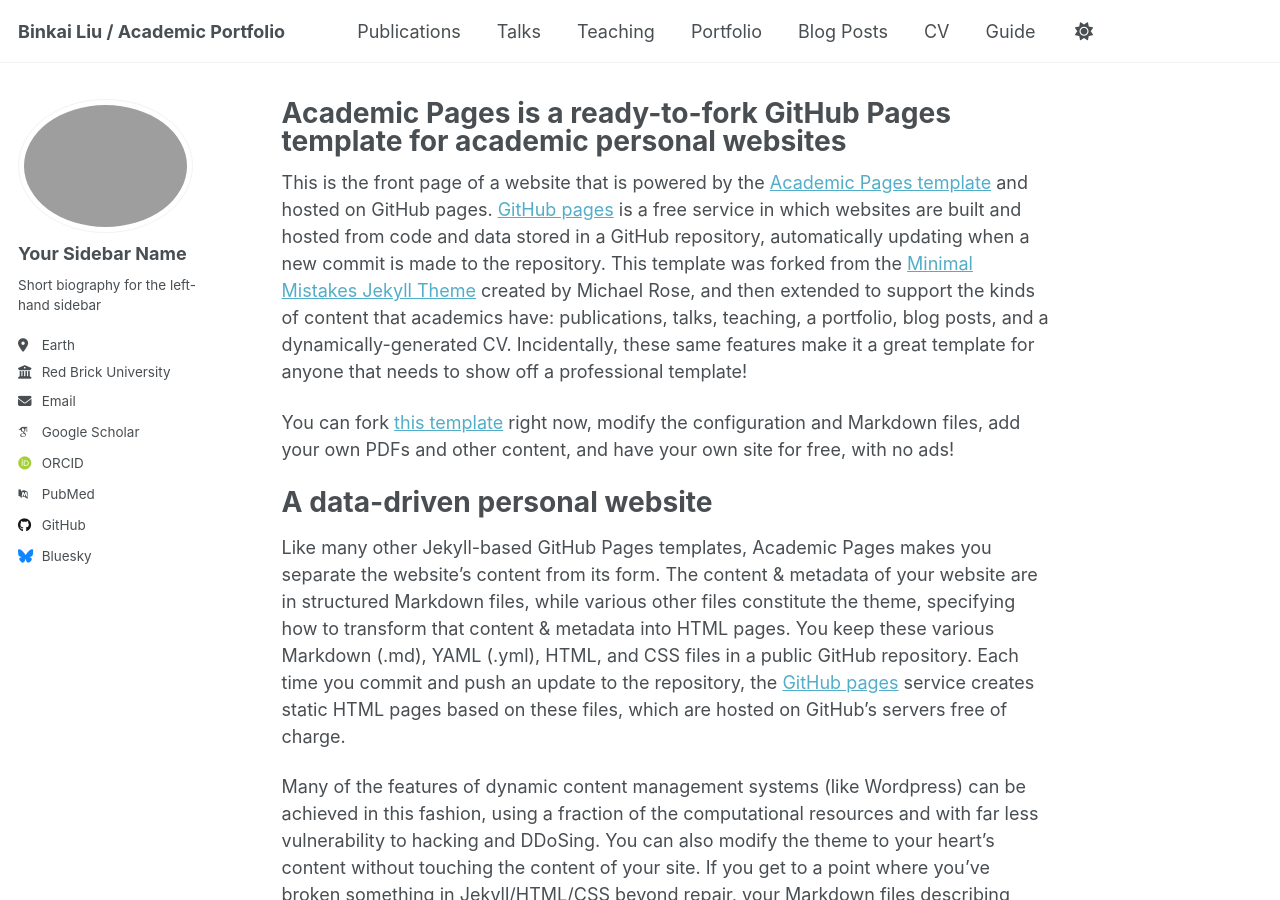
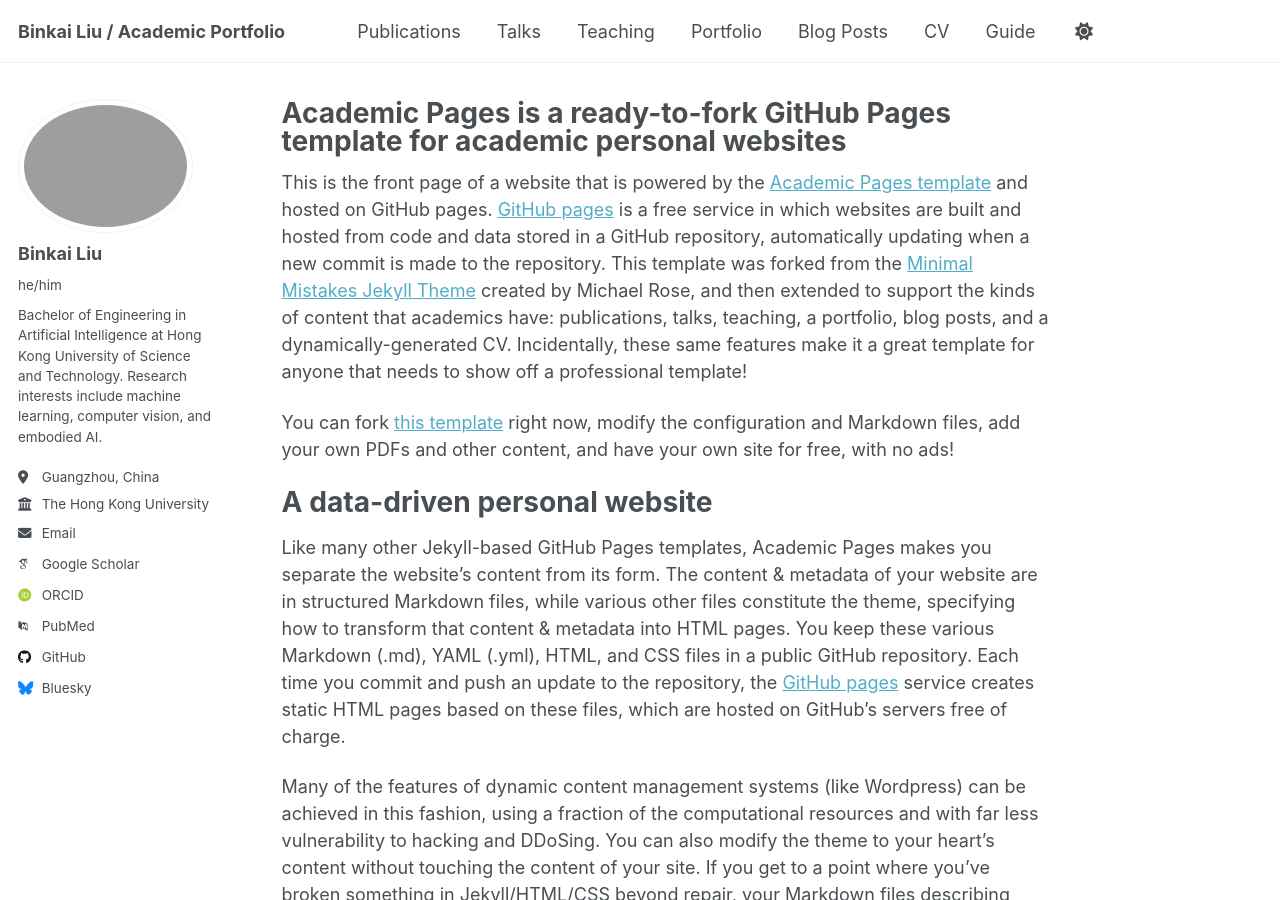
Before and after one commit to Binkai-Liu/Binkai-Liu.github.io, a Jekyll site: the page built from _pages/about.md, in a window 1280 px wide and 900 px high. Built offline with Jekyll 4.4.1, drawn with Linux system fonts in a browser that asks for light colours; some web fonts are replaced; a script that is not in the unit is left out.

Commit message:
Update _config.yml

```diff
--- a/_config.yml
+++ b/_config.yml
@@ -13,7 +13,7 @@
 title_separator          : "-"
 name                     : &name "Binkai Liu"
 description              : &description "Binkai Liu's academic portfolio"   # Update this with a general description of your site, this is the default if not overridden by a page
-url                      : https://academicpages.github.io # The base hostname & protocol for your site e.g. "https://[your GitHub username].github.io",
+url                      : https://binkai-liu.github.io # The base hostname & protocol for your site e.g. "https://[your GitHub username].github.io",
                                                            # or if you already have some other page hosted on Github then use "https://[your GitHub username].github.io/[Your Repo Name]"
 baseurl                  : "" # the subpath of your site, e.g. "/blog"
 repository               : "academicpages/academicpages.github.io"
@@ -24,13 +24,13 @@
 author:
   # Biographic information
   avatar           : "profile.png"
-  name             : "Your Sidebar Name"
-  pronouns         : # example: "she/her"
-  bio              : "Short biography for the left-hand sidebar"
-  location         : "Earth"
-  employer         : "Red Brick University"
+  name             : "Binkai Liu"
+  pronouns         : "he/him"
+  bio              : "Bachelor of Engineering in Artificial Intelligence at Hong Kong University of Science and Technology. Research interests include machine learning, computer vision, and embodied AI."
+  location         : "Guangzhou, China"
+  employer         : "The Hong Kong University of Science and Technology (Guangzhou)"
   uri              : # URL
-  email            : "none@example.org"
+  email            : "bliu767@connect.hkust-gz.edu.cn"
 
   # Academic websites
   academia         : # URL
```
